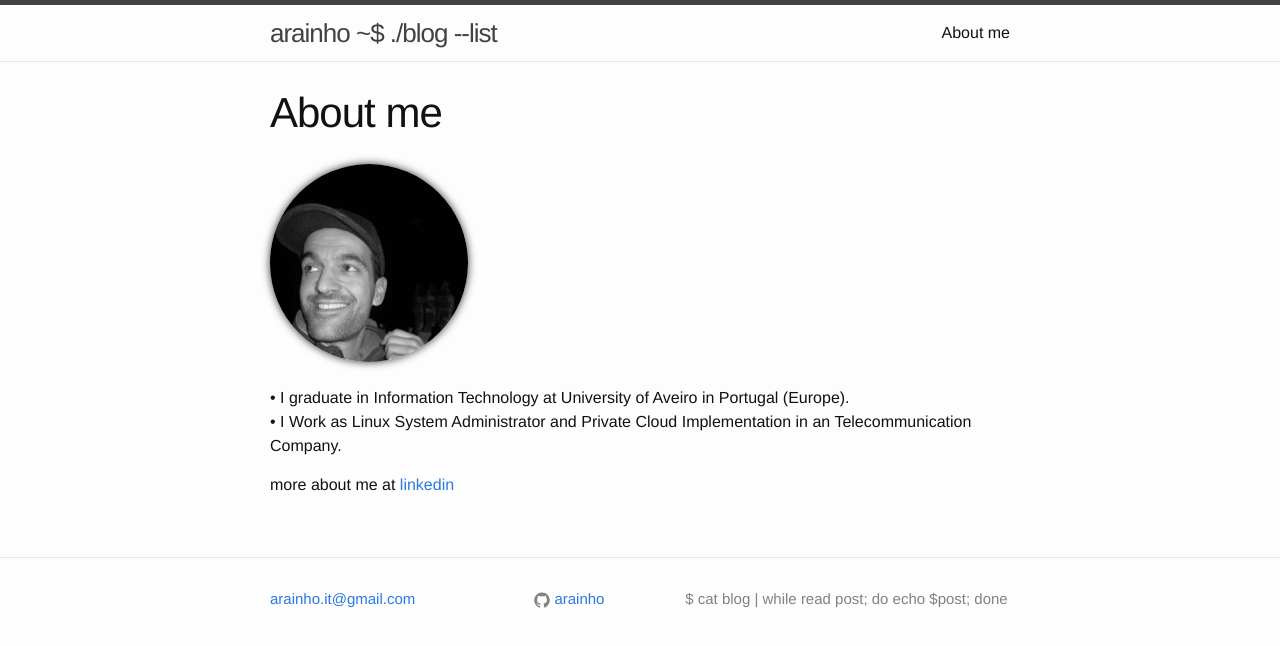
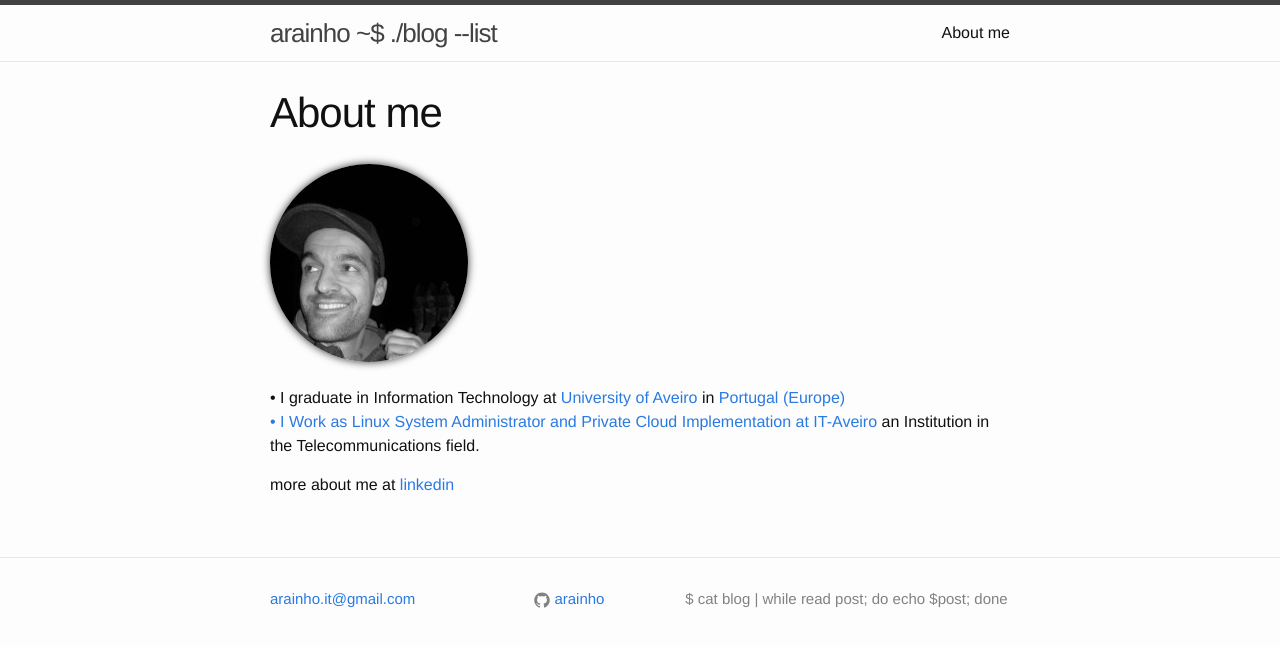
Before and after one commit to arainho/arainho.github.io, a Jekyll site: the page built from about.md, in a window 1280 px wide. Shown: the top 647 px of the page. Built offline with Jekyll 4.4.1, drawn with Linux system fonts in a browser that asks for light colours.

Commit message:
add links to about page

```diff
--- a/about.md
+++ b/about.md
@@ -7,7 +7,7 @@ permalink: /about/
 <div class="circular">
 </div>
 
-<br> • I graduate in Information Technology at University of Aveiro in Portugal (Europe).
-<br> • I Work as Linux System Administrator and Private Cloud Implementation in an Telecommunication Company.
+<br> • I graduate in Information Technology at <a href="http://www.ua.pt/estga/PageCourse.aspx?id=63&b=1"> University of Aveiro </a> in <a href="https://www.google.pt/maps/place/Portugal/@39.4702232,-12.3570939,6z/data=!3m1!4b1!4m2!3m1!1s0xb32242dbf4226d5:0x2ab84b091c4ef041"> Portugal <a> (Europe)
+<br> • I Work as Linux System Administrator and Private Cloud Implementation at <a href="https://www.it.pt/ITSites/Index/3"> IT-Aveiro </a> an Institution in the Telecommunications field.
 
 more about me at [linkedin](http://www.linkedin.com/in/arainho)
```
